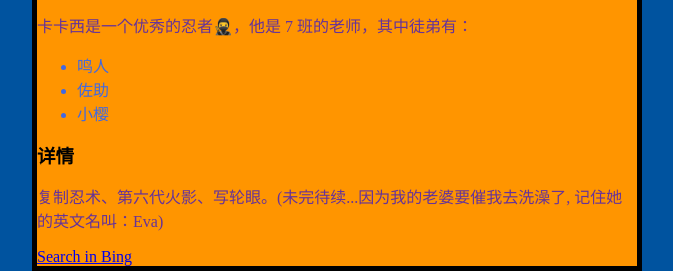
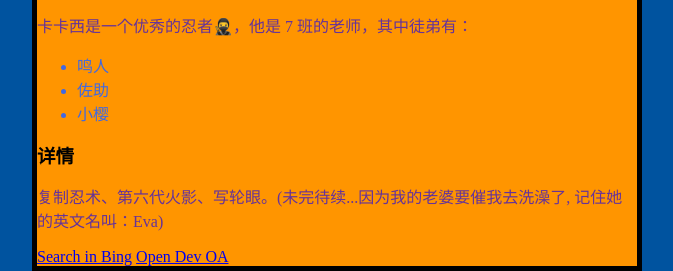
Before and after one commit to Grandboy1024/grandboy1024.github.io, a plain HTML site: page index.html in a window 1280 px wide. Shown: the part 706-977 px from the top of the page, without its empty margins (303-976 px from the left). Drawn offline with Linux system fonts and the light colour scheme; a web font is replaced by a local one.

Commit message:
feat: Test

```diff
--- a/index.html
+++ b/index.html
@@ -34,6 +34,7 @@
     <p>复制忍术、第六代火影、写轮眼。(未完待续...因为我的老婆要催我去洗澡了, 记住她的英文名叫：Eva)</p>
 
     <a href="https:www.bing.com">Search in Bing</a>
+    <a href="wmoadev://must.edu.mo/services/S-WM-QUESTIONNARE-APP">Open Dev OA</a>
 
 </body>
 
```
